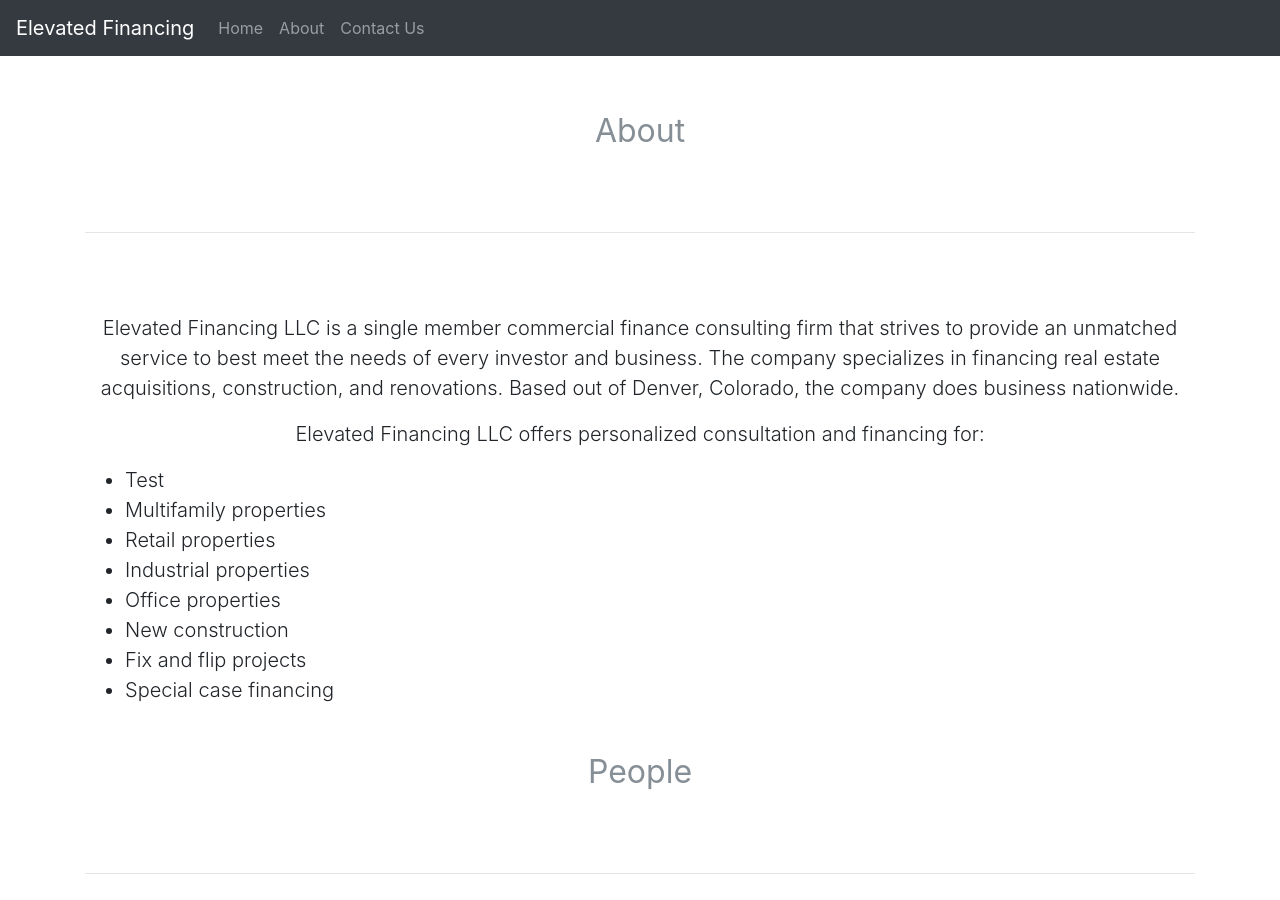
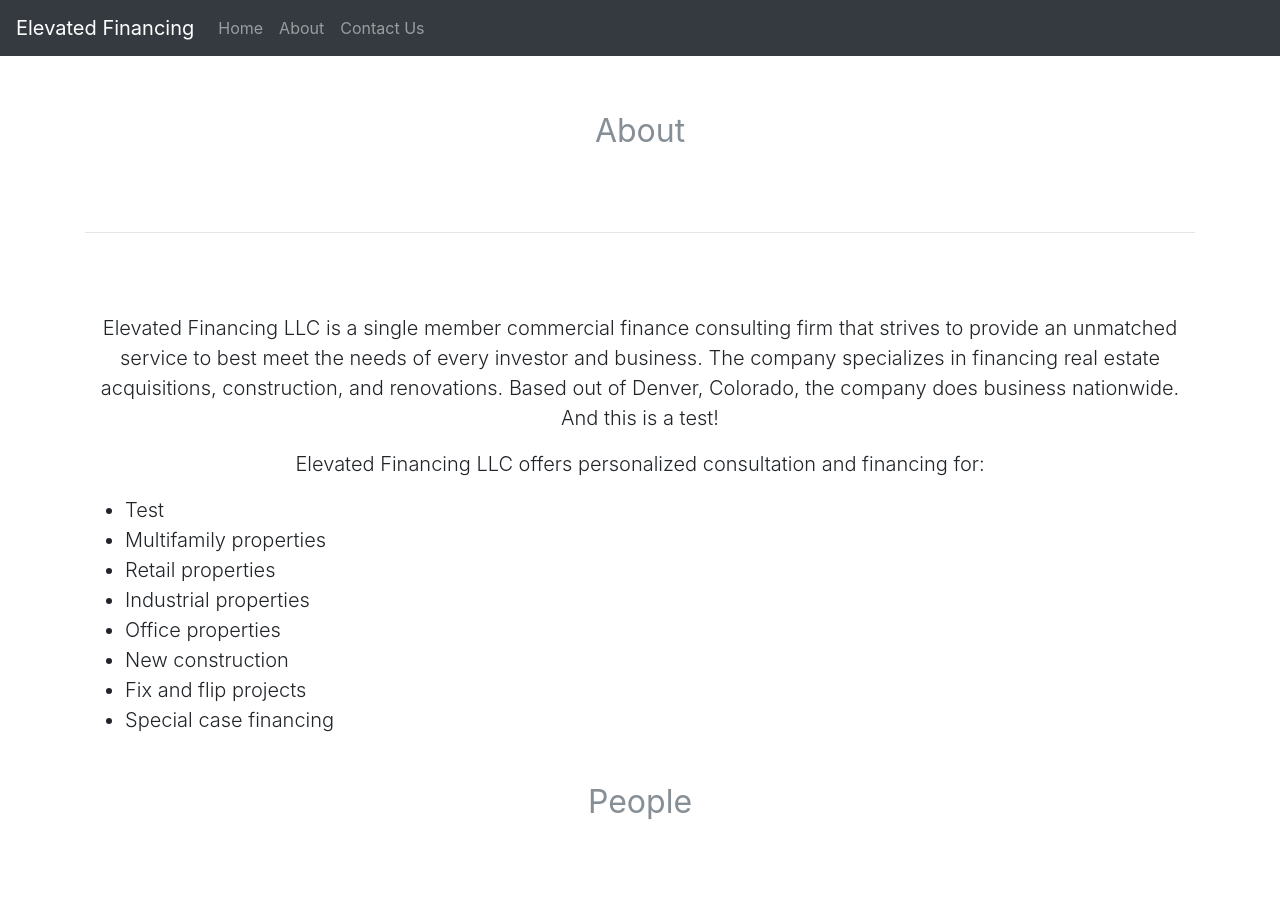
Before and after one commit to ElevatedFinancing1/ElevatedFinancing1.github.io, a Jekyll site: the page built from about.html, in a window 1280 px wide and 900 px high. Built offline with Jekyll 4.4.1, drawn with Linux system fonts in a browser that asks for light colours; nearby versions of some CDN libraries.

Commit message:
Update from Forestry.io - Updated _data/about_page_people.yml

```diff
--- a/_data/about_page_people.yml
+++ b/_data/about_page_people.yml
@@ -1,19 +1,24 @@
-Heading: "Elevated Financing LLC offers personalized consultation and financing for:"
-
-Discription: "Elevated Financing LLC is a single member commercial finance consulting firm that strives to provide an unmatched service to best meet the needs of every investor and business. The company specializes in financing real estate acquisitions, construction, and renovations. Based out of Denver, Colorado, the company does business nationwide."
-
-people_heading: "Thomas Kelly is the principal member and founder of Elevated Financing LLC."
-
-people_name: "Thomas Kelly"
-
-people_position: "Founder"
-
-people_img: "headshot1.jpg"
-
-people_social_icon: "In-Black-34px-R.png"
-
-people_linkedin: "https://www.linkedin.com/in/thomaskelly4/"
-
-people_discription: "Thomas Kelly gained his experience in commercial loan underwriting and loan review. He underwrote loan requests and advised terms, rates, and approval decisions. His unique industry insight and network of lenders gives him the unmatched negotiation skills to obtain the best financing options. He has facilitated thousands mortgages for commercial and investment properties across the U.S.
-<br><br>
-Prior to his career in lending, Thomas served in the U.S Army as a Motor Transport Operator. Thomas graduated from University of Illinois at Chicago with a bachelor’s in finance. Thomas is a native of the Chicago area and Chicago sports fan. In his free time he enjoys playing ice hockey, snowboarding, and enjoying all that Colorado has to offer."
+---
+Heading: 'Elevated Financing LLC offers personalized consultation and financing for:'
+Discription: Elevated Financing LLC is a single member commercial finance consulting
+  firm that strives to provide an unmatched service to best meet the needs of every
+  investor and business. The company specializes in financing real estate acquisitions,
+  construction, and renovations. Based out of Denver, Colorado, the company does business
+  nationwide. And this is a test!
+people_heading: Thomas Kelly is the principal member and founder of Elevated Financing
+  LLC.
+people_name: Thomas Kelly
+people_position: Founder
+people_img: headshot1.jpg
+people_social_icon: In-Black-34px-R.png
+people_linkedin: https://www.linkedin.com/in/thomaskelly4/
+people_discription: Thomas Kelly gained his experience in commercial loan underwriting
+  and loan review. He underwrote loan requests and advised terms, rates, and approval
+  decisions. His unique industry insight and network of lenders gives him the unmatched
+  negotiation skills to obtain the best financing options. He has facilitated thousands
+  mortgages for commercial and investment properties across the U.S. <br><br> Prior
+  to his career in lending, Thomas served in the U.S Army as a Motor Transport Operator.
+  Thomas graduated from University of Illinois at Chicago with a bachelor’s in finance.
+  Thomas is a native of the Chicago area and Chicago sports fan. In his free time
+  he enjoys playing ice hockey, snowboarding, and enjoying all that Colorado has to
+  offer.
```
